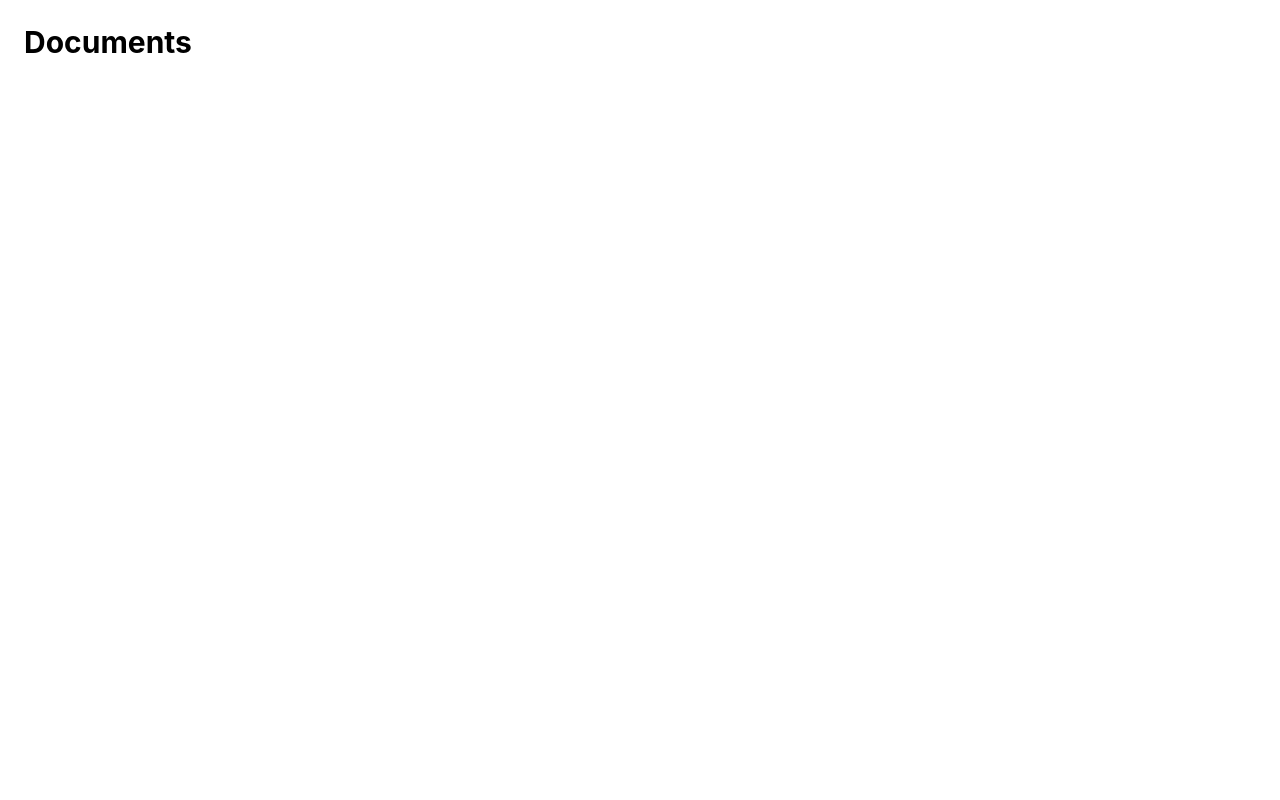
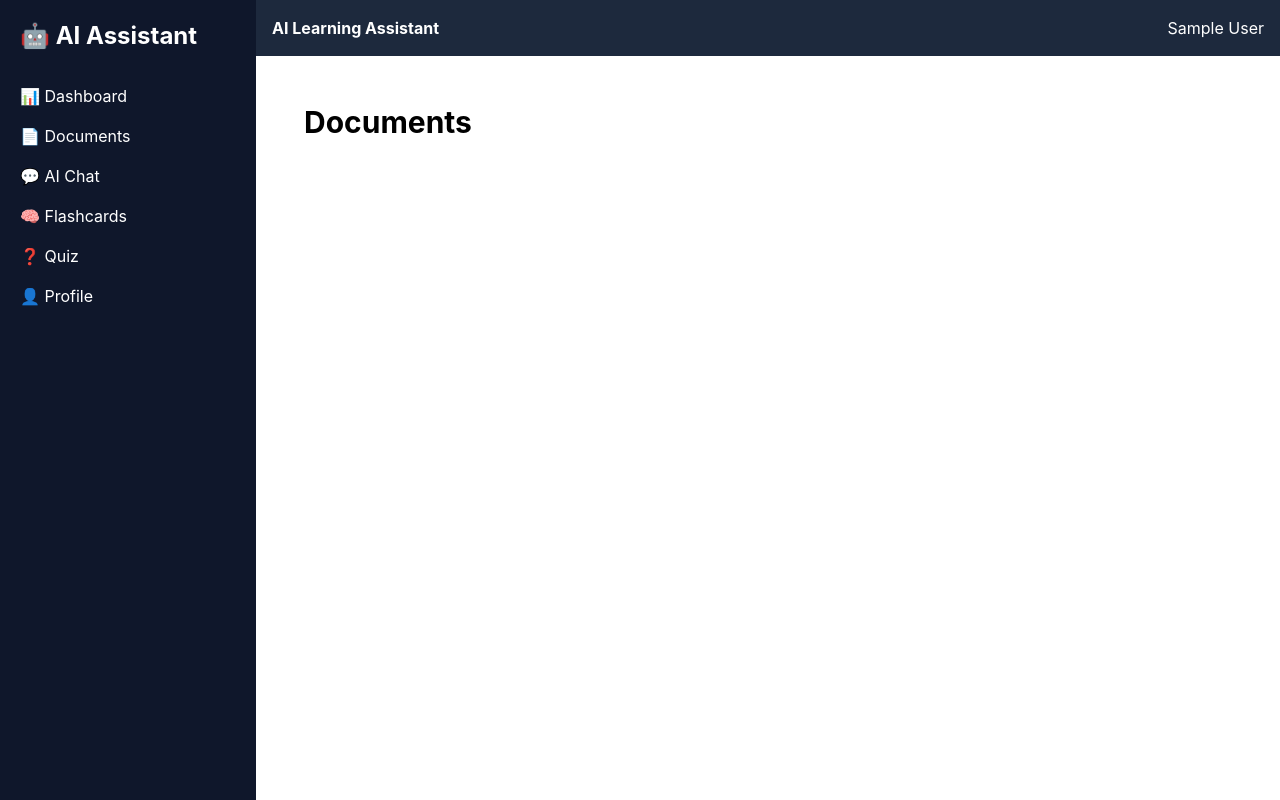
Before and after one commit to adityawarekar/AI-Assistant, a React app in the folder frontend/: page /documents in a window 1280 px wide. Built offline with nearby package versions, Linux system fonts and the light colour scheme; sample sign-in values are in the browser's storage; the HTML template or start-up script is replaced by a standard one.

Commit message:
Create dashboard layout with sidebar navbar and navigation

```diff
--- /dev/null
+++ b/frontend/src/components/Layout.jsx
@@ -0,0 +1,20 @@
+import Sidebar from "./Sidebar";
+import Navbar from "./Navbar";
+
+const Layout = ({ children }) => {
+  return (
+    <div className="flex">
+      <Sidebar />
+
+      <div className="flex-1">
+        <Navbar />
+
+        <div className="p-6">
+          {children}
+        </div>
+      </div>
+    </div>
+  );
+};
+
+export default Layout;
--- a/frontend/src/components/Navbar.jsx
+++ b/frontend/src/components/Navbar.jsx
@@ -5,7 +5,10 @@ const Navbar = () => {
 
   return (
     <div className="bg-slate-800 text-white p-4 flex justify-between">
-      <h2 className="font-bold">AI Learning Assistant</h2>
+      <h2 className="font-bold">
+        AI Learning Assistant
+      </h2>
+
       <p>{user?.name}</p>
     </div>
   );
--- a/frontend/src/components/Sidebar.jsx
+++ b/frontend/src/components/Sidebar.jsx
@@ -4,7 +4,7 @@ const Sidebar = () => {
   return (
     <div className="w-64 min-h-screen bg-slate-900 text-white p-5">
       <h1 className="text-2xl font-bold mb-8">
-        AI Assistant
+        🤖 AI Assistant
       </h1>
 
       <div className="flex flex-col gap-4">
--- a/frontend/src/pages/Documents.jsx
+++ b/frontend/src/pages/Documents.jsx
@@ -1,13 +1,14 @@
-import React from 'react'
+import Layout from "../components/Layout";
 
 const Documents = () => {
   return (
-    <div className='p-6'>
-        <h1 className='text-3xl font-bold'>
-            Documents
+    <Layout>
+      <div className="p-6">
+        <h1 className="text-3xl font-bold">
+          Documents
         </h1>
-
-    </div>
+      </div>
+    </Layout>
   );
 };
 
```
